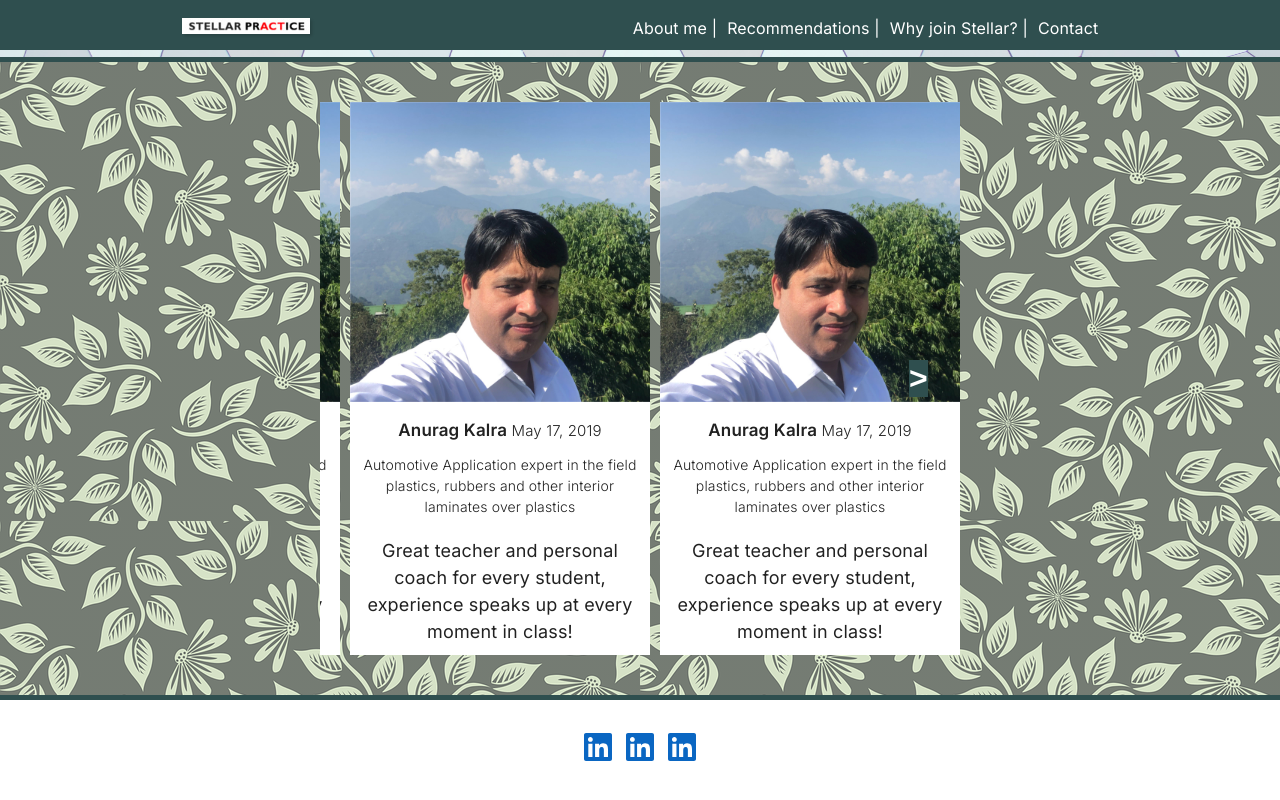
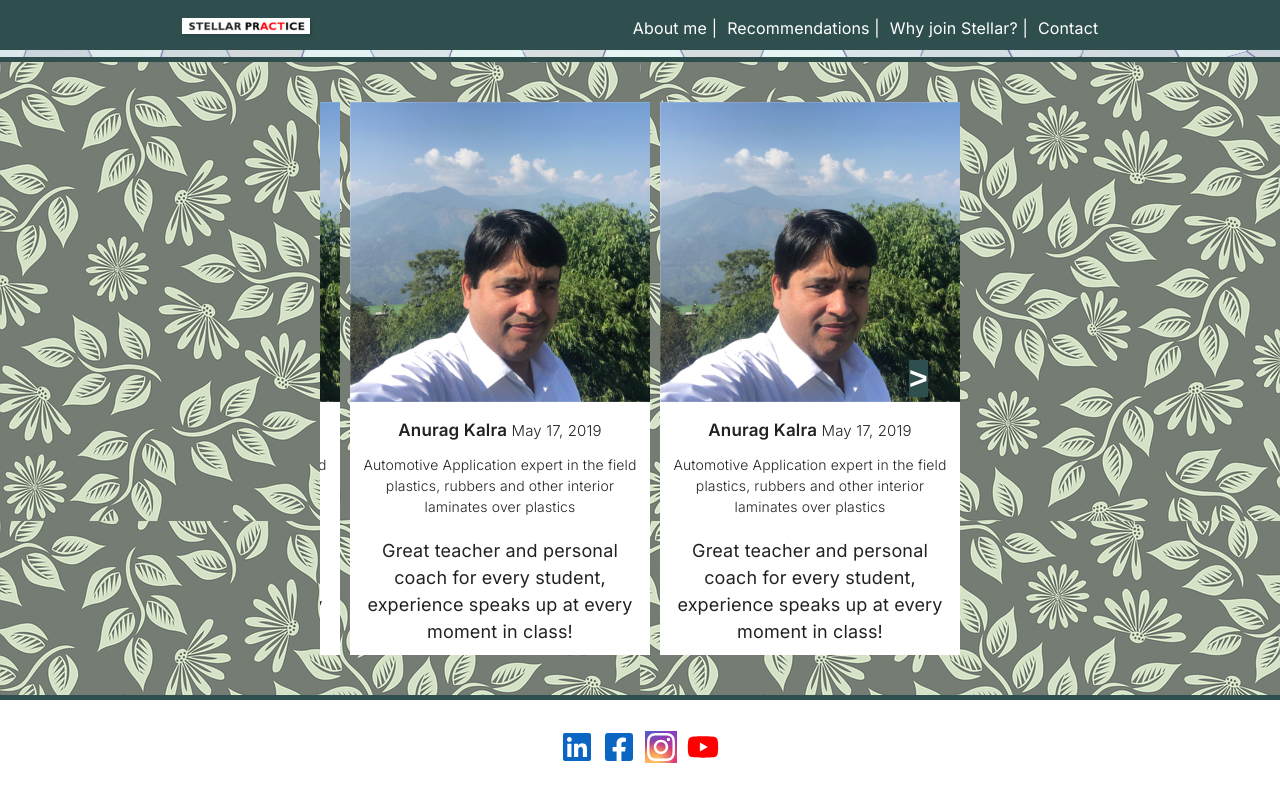
Before and after one commit to Devansh0309/portfolio_new, a Next.js app: page / in a window 1280 px wide. Built offline with nearby package versions, Linux system fonts and the light colour scheme.

Commit message:
changes.

```diff
--- a/src/app/components/AboutStellar.js
+++ b/src/app/components/AboutStellar.js
@@ -10,7 +10,7 @@ export default function AboutStellar() {
   ]);
   return (
     <div className="about-stellar-content">
-      <Image src={stellarLogo2} />
+      <Image src={stellarLogo2} className="stellar-img"/>
       <div className="key-points">
         {keyPoints.map((item) => (
           <div key={item}>
--- a/src/app/components/Contacts.js
+++ b/src/app/components/Contacts.js
@@ -1,31 +1,47 @@
 import React, { useState } from "react";
 import { FaLinkedin } from "react-icons/fa";
+import { FaFacebookSquare } from "react-icons/fa";
+import { FaInstagram } from "react-icons/fa6";
+import { FaYoutube } from "react-icons/fa";
 import Link from "next/link";
 
 export default function Contacts() {
   const [socialContacts, setSocialContacts] = useState([
     {
-      icon: <FaLinkedin style={{ fontSize: "32px" }} />,
+      icon: <FaLinkedin style={{ fontSize: "32px", color: "#0a66c2" }} />,
       target: "https://www.linkedin.com/in/pratibhapaliwal",
     },
     {
-      icon: <FaLinkedin style={{ fontSize: "32px" }} />,
-      target: "https://www.linkedin.com/in/pratibhapaliwal",
+      icon: <FaFacebookSquare style={{ fontSize: "32px", color: "#0a66c2" }} />,
+      target: "https://www.facebook.com/profile.php?id=100064144080659",
     },
     {
-      icon: <FaLinkedin style={{ fontSize: "32px" }} />,
-      target: "https://www.linkedin.com/in/pratibhapaliwal",
+      icon: (
+        <FaInstagram
+          style={{
+            fontSize: "32px",
+            background:
+              "radial-gradient(circle farthest-corner at 35% 90%, #fec564, transparent 50%), radial-gradient(circle farthest-corner at 0 140%, #fec564, transparent 50%), radial-gradient(ellipse farthest-corner at 0 -25%, #5258cf, transparent 50%), radial-gradient(ellipse farthest-corner at 20% -50%, #5258cf, transparent 50%), radial-gradient(ellipse farthest-corner at 100% 0, #893dc2, transparent 50%), radial-gradient(ellipse farthest-corner at 60% -20%, #893dc2, transparent 50%), radial-gradient(ellipse farthest-corner at 100% 100%, #d9317a, transparent), linear-gradient(#6559ca, #bc318f 30%, #e33f5f 50%, #f77638 70%, #fec66d 100%)",
+            color:"#fff",
+            backgroundClip:"border-box"
+            }}
+        />
+      ),
+      target: "https://www.instagram.com/stellarpractice/",
+    },
+    {
+      icon: <FaYoutube style={{ fontSize: "32px", color: "red" }} />,
+      target: "https://www.youtube.com/@StellarPractice",
     },
   ]);
   return (
     <div className="contacts-content">
       <div className="social-contacts">
-        {socialContacts.map((item, index) =><Link key={index}
-            href={item.target}
-            target="_blank"
-          >
+        {socialContacts.map((item, index) => (
+          <Link key={index} href={item.target} target="_blank">
             {item.icon}
-          </Link>)}
+          </Link>
+        ))}
       </div>
     </div>
   );
--- a/src/app/styles/aboutStellar.scss
+++ b/src/app/styles/aboutStellar.scss
@@ -26,8 +26,30 @@
       .key-points-arrow {
         color: #1976d2;
         font-weight:900;
-        border-bottom: none;
       }
     }
   }
 }
+@media screen  and (max-width: 900px){
+  .about-stellar-content{
+    .stellar-img{
+      width:max-content;
+      height: max-content;
+    }
+    .key-points {
+      padding-left: 20px;
+      font-size: 20px;
+      font-weight: 400;
+      div {
+        .key-point-content {
+          // border-bottom: 4px solid #1976d2;
+        }
+
+        .key-points-arrow {
+          color: #2f4f4f;
+
+        }
+      }
+    }
+  }
+}
--- a/src/app/styles/contacts.scss
+++ b/src/app/styles/contacts.scss
@@ -4,7 +4,7 @@
     .social-contacts{
         @include flexDisplay();
         column-gap: 10px;
-        color:#0a66c2;
+
 
     }
 }
--- a/src/app/styles/header.scss
+++ b/src/app/styles/header.scss
@@ -67,6 +67,6 @@
     color: #2f4f4f;
   }
 }
-@media screen {
+@media screen  and (max-width: 900px){
 
 }
```
